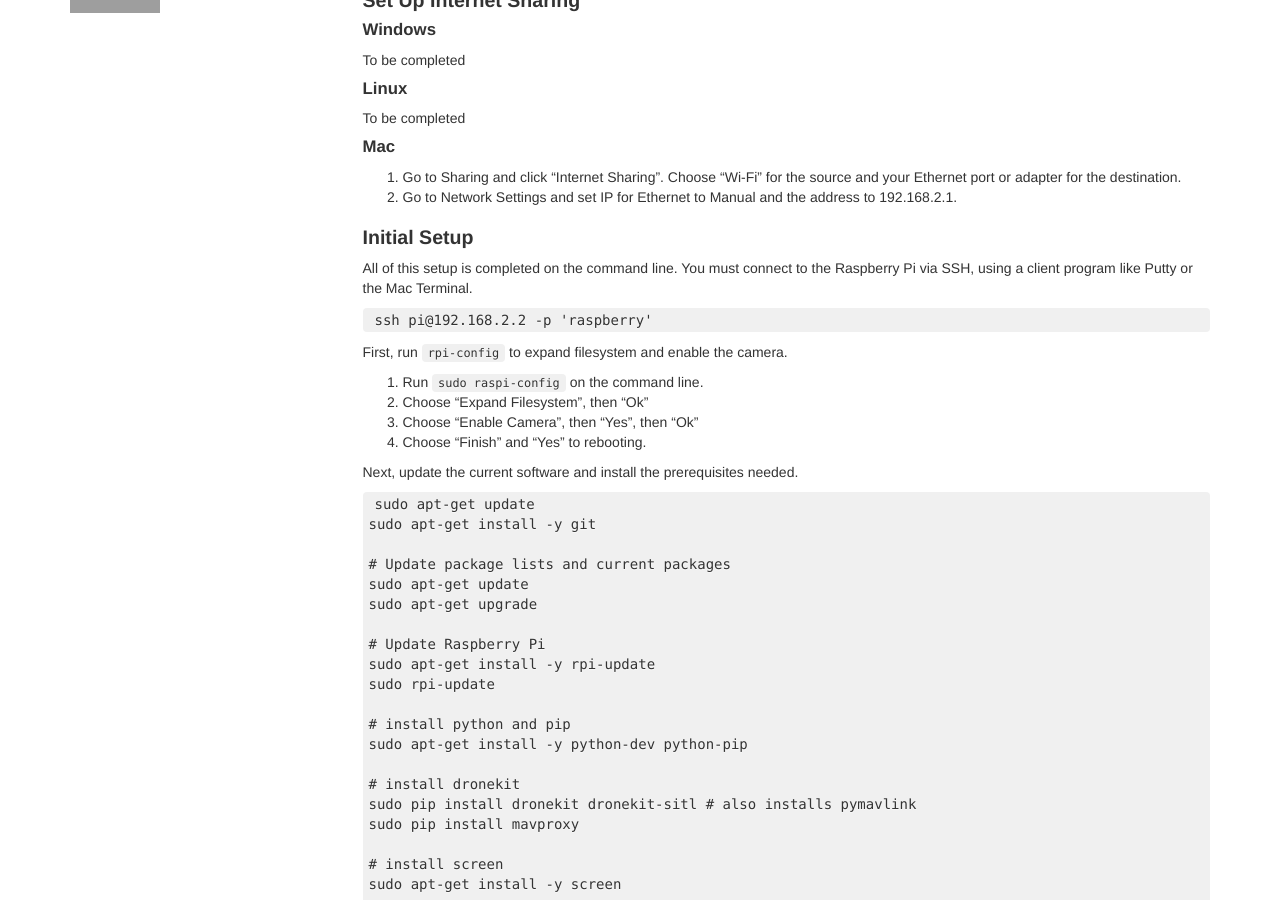
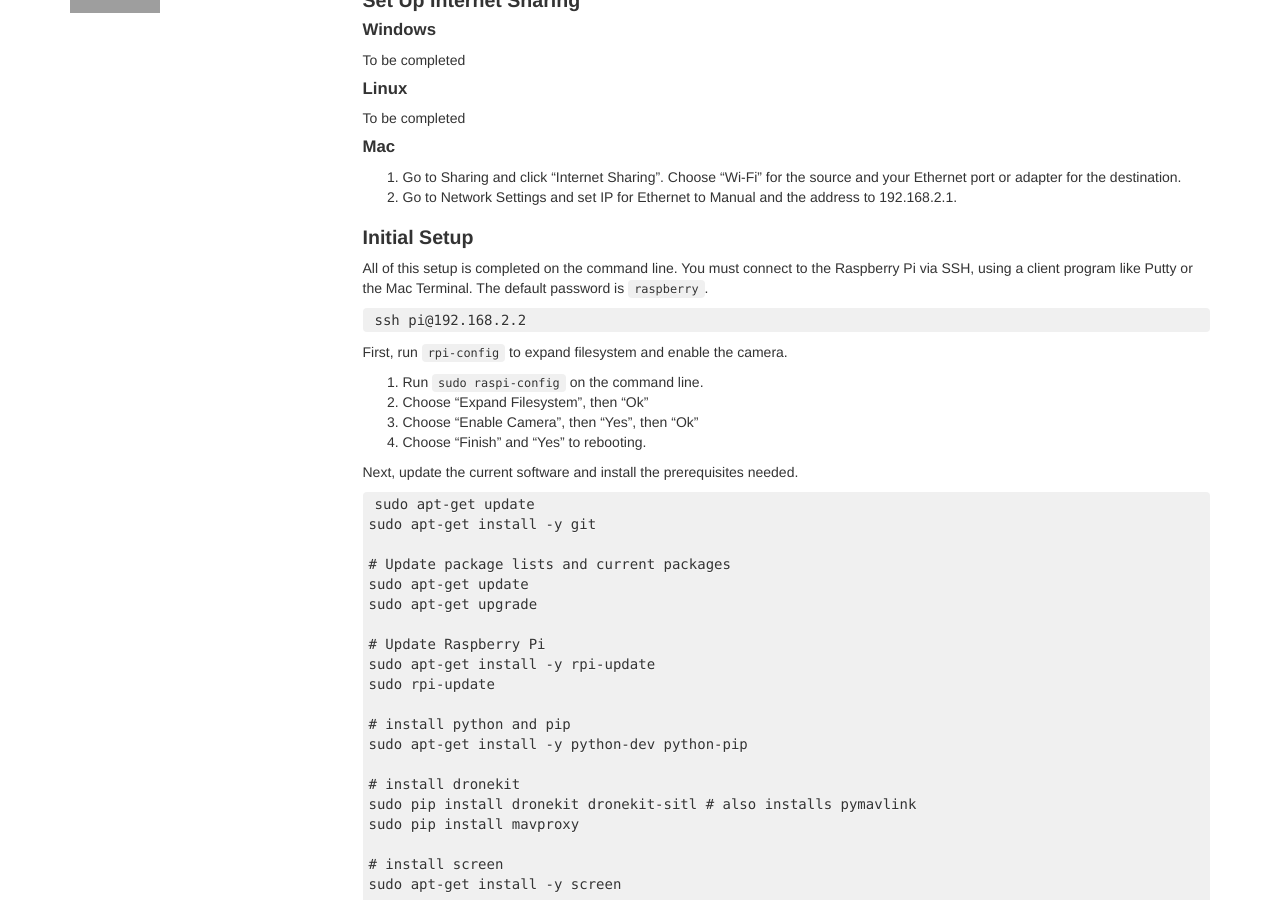
Before and after one commit to bluerobotics/retired-ardusub-docs, a Jekyll site: the page built from pages/raspberry-pi-setup.md, in a window 1280 px wide and 900 px high, scrolled down 1229 px. Built offline with Jekyll 4.4.1, drawn with Linux system fonts in a browser that asks for light colours; nearby versions of some CDN libraries; some web fonts are replaced; comment, search, counter and statistics services are not loaded; grey boxes are pictures that could not be loaded.

Commit message:
Fixed ssh login command.

```diff
--- a/pages/raspberry-pi-setup.md
+++ b/pages/raspberry-pi-setup.md
@@ -88,9 +88,9 @@ To be completed
 
 ### Initial Setup
 
-All of this setup is completed on the command line. You must connect to the Raspberry Pi via SSH, using a client program like Putty or the Mac Terminal.
+All of this setup is completed on the command line. You must connect to the Raspberry Pi via SSH, using a client program like Putty or the Mac Terminal. The default password is `raspberry`.
 
-	ssh pi@192.168.2.2 -p 'raspberry'
+	ssh pi@192.168.2.2
 
 First, run `rpi-config` to expand filesystem and enable the camera.
 
```
